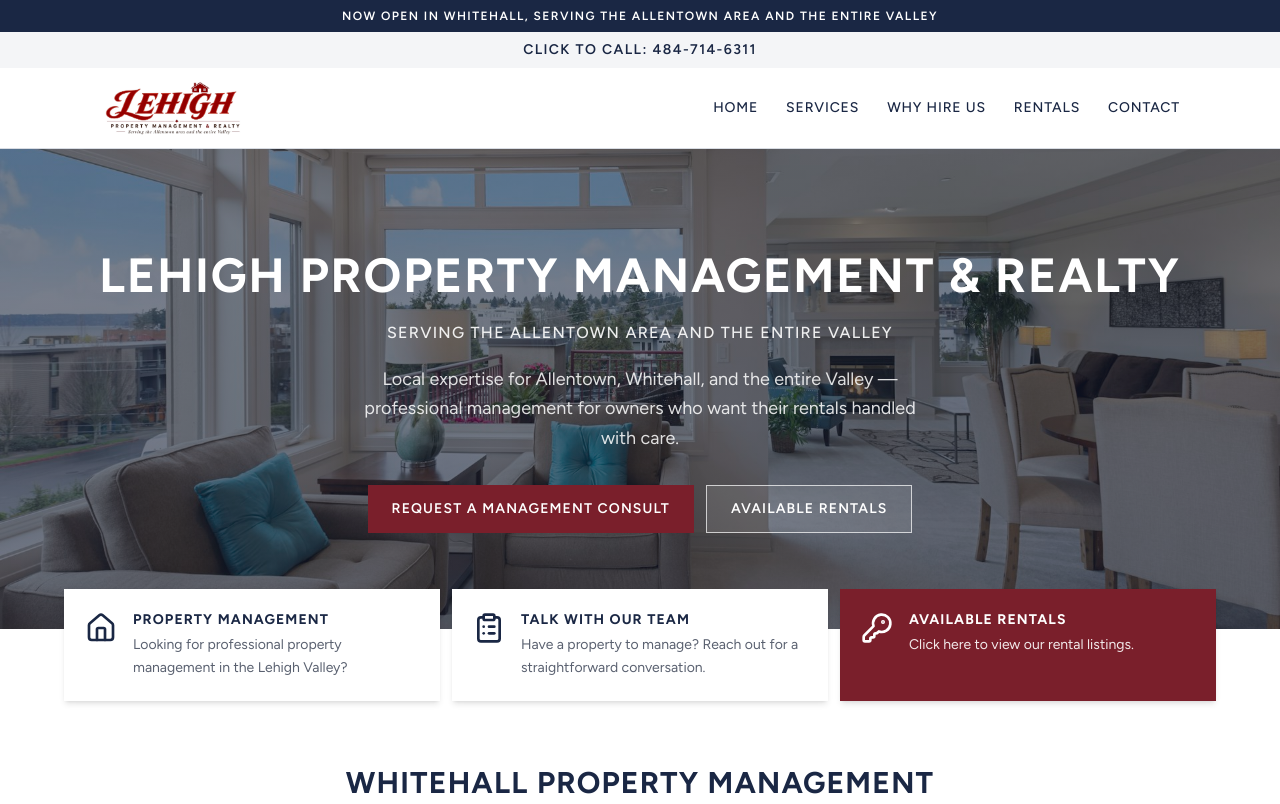
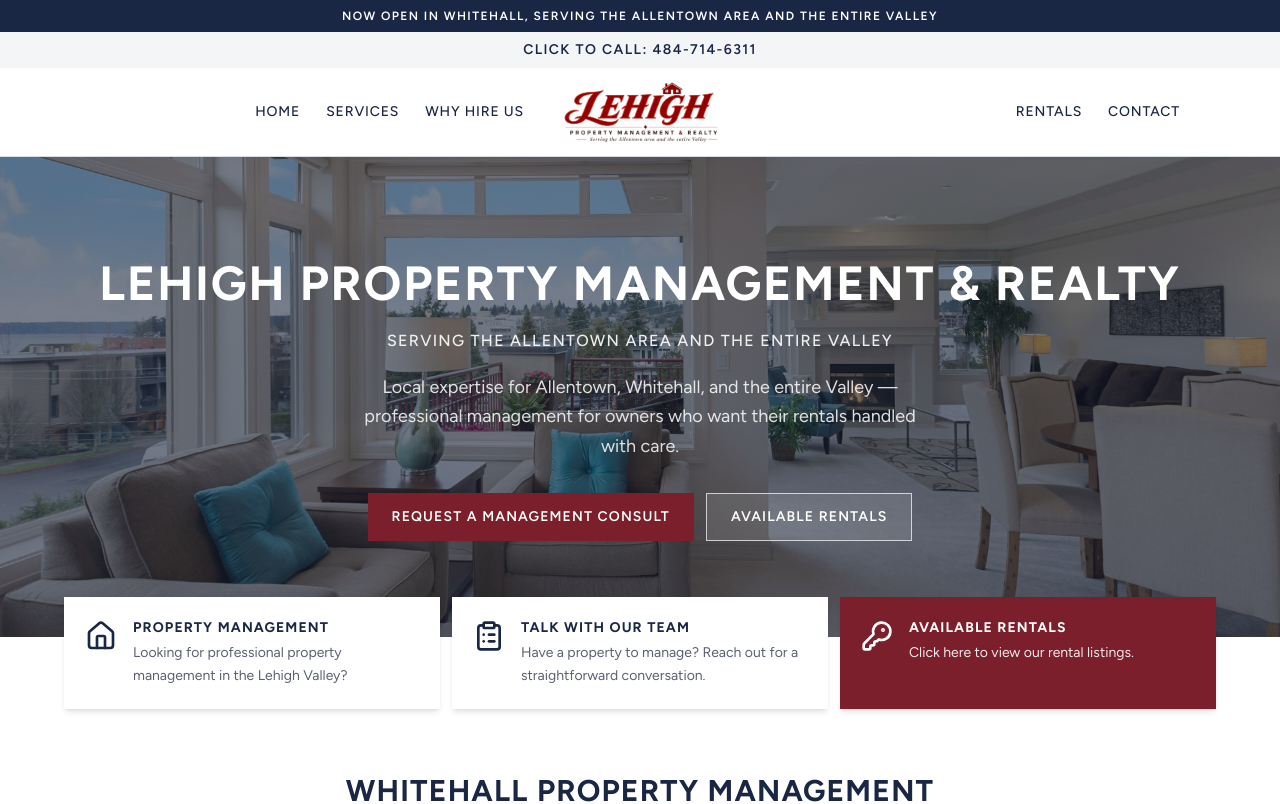
Before and after one commit to Lehighpmr/lehighpmr.com, a Next.js app: page / in a window 1280 px wide. Shown: the top 804 px of the page. Built offline with nearby package versions, Linux system fonts and the light colour scheme.

Commit message:
Center header logo and bump nav size slightly
Place the brand mark in the middle of the header bar with a modest
size increase; keep desktop nav split and mobile hamburger usable.

Co-authored-by: fadirazzouk85 <fadirazzouk85@gmail.com>

```diff
--- a/src/components/brand/logo.tsx
+++ b/src/components/brand/logo.tsx
@@ -8,10 +8,13 @@ type LogoProps = {
   size?: "nav" | "hero" | "footer";
   href?: string | null;
   priority?: boolean;
+  /** Center the mark inside its box (header). */
+  align?: "left" | "center";
 };
 
 const sizeClass = {
-  nav: "h-12 w-auto max-w-[200px] sm:h-14 sm:max-w-[240px]",
+  // Modest bump vs prior nav size; still header-scale, not hero.
+  nav: "h-14 w-auto max-w-[220px] sm:h-16 sm:max-w-[280px]",
   footer: "h-14 w-auto max-w-[220px] brightness-0 invert",
   hero: "h-auto w-full max-w-[18rem] sm:max-w-[22rem]",
 } as const;
@@ -21,6 +24,7 @@ export function Logo({
   size = "nav",
   href = "/",
   priority = false,
+  align = "left",
 }: LogoProps) {
   const mark = (
     <Image
@@ -29,7 +33,12 @@ export function Logo({
       width={2048}
       height={682}
       priority={priority || size === "hero"}
-      className={cn("object-contain object-left", sizeClass[size], className)}
+      className={cn(
+        "object-contain",
+        align === "center" ? "object-center" : "object-left",
+        sizeClass[size],
+        className,
+      )}
     />
   );
 
--- a/src/components/site-header.tsx
+++ b/src/components/site-header.tsx
@@ -7,6 +7,10 @@ import { useEffect, useState } from "react";
 import { Logo } from "@/components/brand/logo";
 import { site } from "@/content/site";
 import { cn } from "@/lib/utils";
+
+const mid = Math.ceil(site.nav.length / 2);
+const navLeft = site.nav.slice(0, mid);
+const navRight = site.nav.slice(mid);
 
 export function SiteHeader() {
   const pathname = usePathname();
@@ -25,17 +29,38 @@ export function SiteHeader() {
 
   return (
     <header className="sticky top-0 z-30 border-b border-[var(--brand-line)] bg-white">
-      <div className="mx-auto flex max-w-6xl items-center justify-between gap-4 px-4 py-3 sm:px-6">
-        <Logo size="nav" />
+      <div className="mx-auto grid max-w-6xl grid-cols-[1fr_auto_1fr] items-center gap-2 px-4 py-3 sm:px-6">
+        {/* Desktop: left nav. Mobile: spacer so the logo stays visually centered. */}
         <nav
-          aria-label="Primary"
-          className="hidden items-center gap-1 md:flex"
+          aria-label="Primary left"
+          className="hidden items-center justify-end gap-0.5 md:flex"
         >
-          {site.nav.map((link) => (
+          {navLeft.map((link) => (
             <Link
               key={link.href}
               href={link.href}
-              className="px-3 py-2 text-sm font-medium uppercase tracking-[0.06em] text-[var(--brand-navy)] transition-colors hover:text-[var(--brand-accent)]"
+              className="px-2.5 py-2 text-sm font-medium uppercase tracking-[0.06em] text-[var(--brand-navy)] transition-colors hover:text-[var(--brand-accent)] lg:px-3"
+            >
+              {link.label}
+            </Link>
+          ))}
+        </nav>
+        <div className="size-10 md:hidden" aria-hidden />
+
+        <div className="flex justify-center justify-self-center">
+          <Logo size="nav" align="center" priority />
+        </div>
+
+        <div className="flex items-center justify-end gap-0.5">
+          <nav
+            aria-label="Primary right"
+            className="hidden items-center gap-0.5 md:flex"
+          >
+            {navRight.map((link) => (
+              <Link
+                key={link.href}
+                href={link.href}
+                className="px-2.5 py-2 text-sm font-medium uppercase tracking-[0.06em] text-[var(--brand-navy)] transition-colors hover:text-[var(--brand-accent)] lg:px-3"
               >
                 {link.label}
               </Link>
@@ -51,6 +76,7 @@ export function SiteHeader() {
           >
             {open ? <X className="size-6" /> : <Menu className="size-6" />}
           </button>
+        </div>
       </div>
 
       <div
```
Lines whose indentation alone changed are shown as unchanged.
